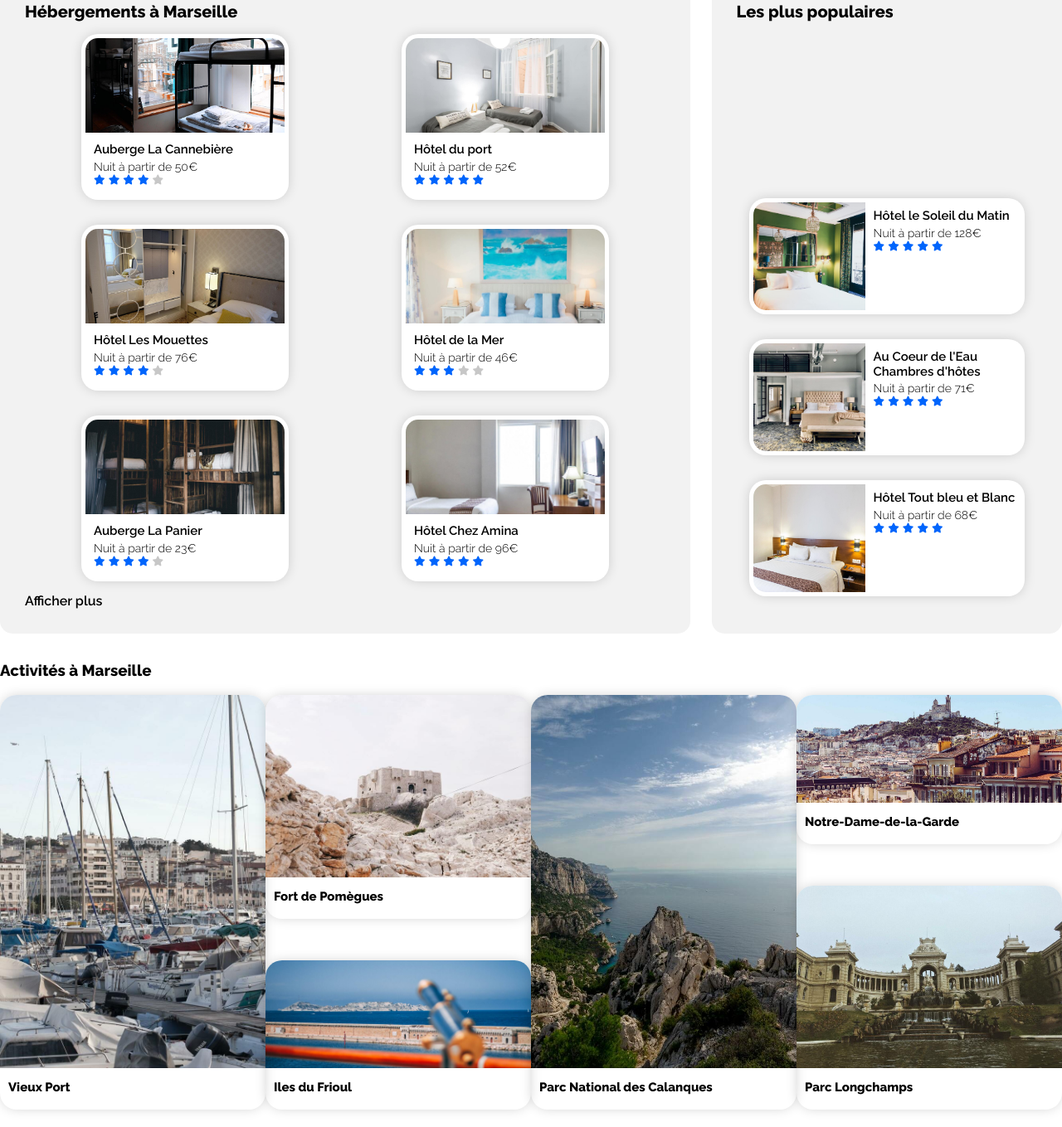
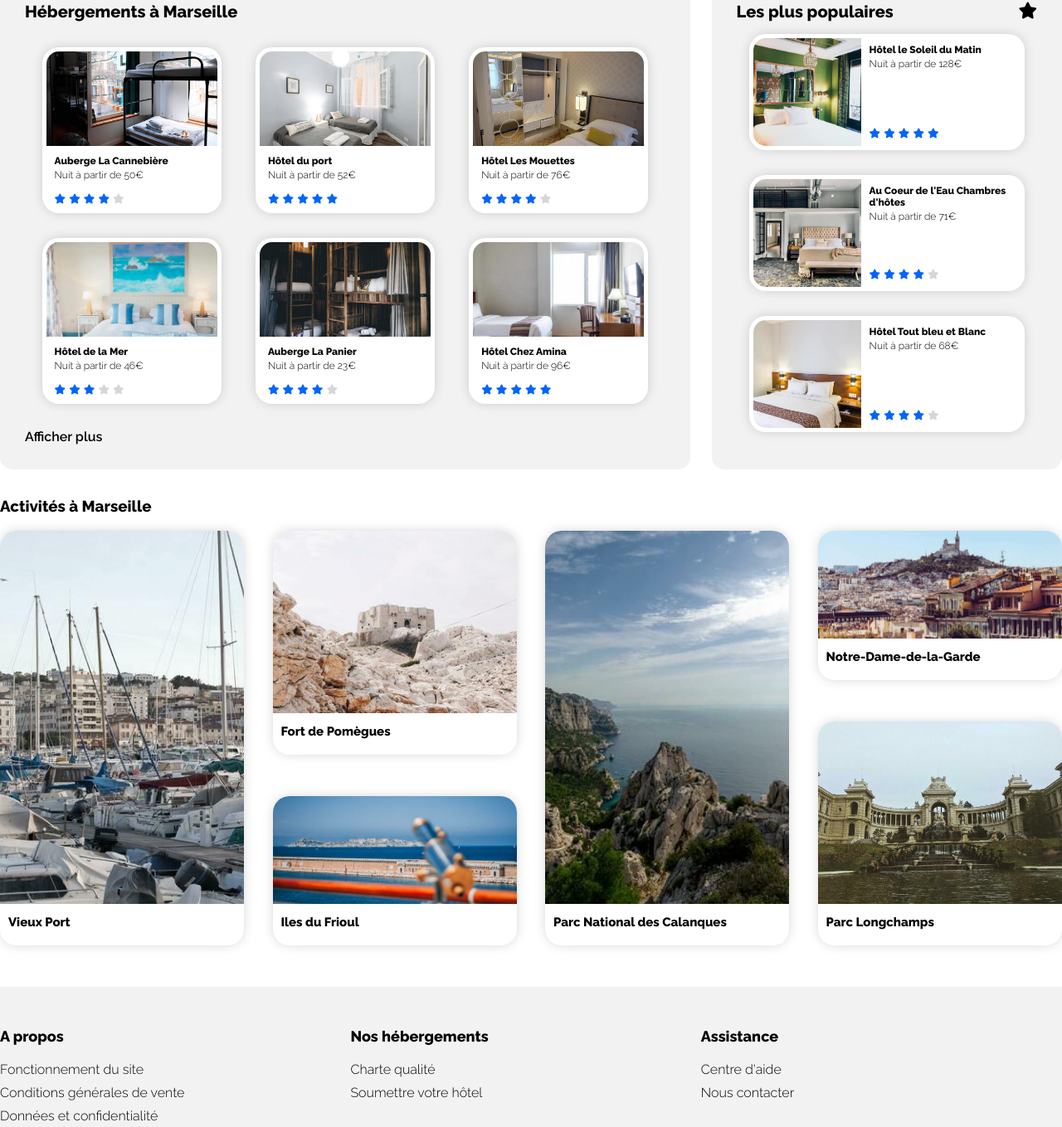
Before and after one commit to MaeRiz/OC_P2_Booki, a plain HTML site: page index.html in a window 1280 px wide. Shown: the part 417-1776 px from the top of the page at 83% size. Drawn offline with Linux system fonts and the light colour scheme.

Commit message:
Desktop version finish

```diff
--- a/css/desktop.css
+++ b/css/desktop.css
@@ -139,6 +139,10 @@ main p {
     border-left: 0;
 }
 
+.filter-item:hover {
+    box-shadow: 0px 0px 10px -2px rgba(0,0,0,0.2);
+    transition: 0.2s;
+}
 
 .filter-item i {
     background-color: #DEEBFF;
@@ -221,7 +225,7 @@ main p {
 
 .cards-basic {
     background-color: white;
-    width: 250px;
+    width: 28%;
     height: 200px;
     border-radius: 20px;
     padding: 5px;
@@ -238,18 +242,25 @@ main p {
 }
 
 .cards-basic .title {
-    font-size: 15px;
-    font-weight: 600;
+    font-size: 12px;
+    font-weight: 601;
 }
 
 .cards-basic .price {
-    font-size: 14px;
+    font-size: 12px;
     margin-top: 3px;
 }
 
 .cards-basic-infos {
     margin-top: 8px;
     margin-left: 10px;
+    position: relative;
+    height: 35%;
+}
+
+.stars {
+    position: absolute;
+    bottom: 5px;
 }
 
 .cards-basic:hover {
@@ -268,6 +279,13 @@ main p {
     display: flex;
     flex-direction: column;
     justify-content: space-between;
+    position: relative;
+}
+
+#results-popular i {
+    position: absolute;
+    right: 30px;
+    font-size: 20px;
 }
 
 .cards-popular {
@@ -284,7 +302,7 @@ main p {
 
 .cards-popular img{
     height: 100%;
-    width: 135px;
+    width: 130px;
     border-radius: 15px 0 0 15px;
     object-fit: cover;
 }
@@ -292,6 +310,7 @@ main p {
 .cards-popular-infos {
     margin-top: 8px;
     margin-left: 10px;
+    position: relative;
 }
 
 .cards-popular:hover {
@@ -300,14 +319,16 @@ main p {
 }
 
 .cards-popular .title {
-    font-size: 15px;
-    font-weight: 600;
+    font-size: 12px;
+    font-weight: 601;
 }
 
 .cards-popular .price {
-    font-size: 14px;
+    font-size: 12px;
     margin-top: 3px;
 }
+
+
 
 /* Activities */
 
@@ -317,7 +338,7 @@ main p {
 }
 
 .act {
-    width: 320px;
+    width: 100%;
     height: 500px;
     border-radius: 20px;
     box-shadow: 0px 0px 15px -2px rgba(0,0,0,0.2);
@@ -366,6 +387,7 @@ main p {
     flex-direction: column;
     justify-content: space-between;
     height: 500px;
+    width: 23%;
 }
 
 .act p {
--- a/index.html
+++ b/index.html
@@ -48,75 +48,87 @@
                 <h5>Hébergements à Marseille</h5>
                 <div class="cards-contain">
                     <div class="cards-basic">
-                        <img src="./assets/hebergements/3_medium/marcus-loke-WQJvWU_HZFo-unsplash.jpg" alt="Auberge La Cannebière">
+                        <img src="./assets/hebergements/4_small/marcus-loke-WQJvWU_HZFo-unsplash.jpg" alt="Auberge La Cannebière">
                         <div class="cards-basic-infos">
                             <p class="title">Auberge La Cannebière</p>
                             <p class="price">Nuit à partir de 50€</p>
-                            <span class="fa fa-solid fa-star fa-xs" style="color: #0065FC;"></span>
-                            <span class="fa fa-solid fa-star fa-xs" style="color: #0065FC;"></span>
-                            <span class="fa fa-solid fa-star fa-xs" style="color: #0065FC;"></span>
-                            <span class="fa fa-solid fa-star fa-xs" style="color: #0065FC;"></span>
-                            <span class="fa fa-solid fa-star fa-xs" style="color: #c7c7c7;"></span>
+                            <div class="stars">
+                                <span class="fa fa-solid fa-star fa-xs" style="color: #0065FC;"></span>
+                                <span class="fa fa-solid fa-star fa-xs" style="color: #0065FC;"></span>
+                                <span class="fa fa-solid fa-star fa-xs" style="color: #0065FC;"></span>
+                                <span class="fa fa-solid fa-star fa-xs" style="color: #0065FC;"></span>
+                                <span class="fa fa-solid fa-star fa-xs" style="color: #d6d6d6;"></span>
+                            </div>
                         </div>
                     </div>
                     <div class="cards-basic">
-                        <img src="./assets/hebergements/3_medium/fred-kleber-gTbaxaVLvsg-unsplash.jpg" alt="Hôtel du port">
+                        <img src="./assets/hebergements/4_small/fred-kleber-gTbaxaVLvsg-unsplash.jpg" alt="Hôtel du port">
                         <div class="cards-basic-infos">
                             <p class="title">Hôtel du port</p>
                             <p class="price">Nuit à partir de 52€</p>
-                            <span class="fa fa-solid fa-star fa-xs" style="color: #0065FC;"></span>
-                            <span class="fa fa-solid fa-star fa-xs" style="color: #0065FC;"></span>
-                            <span class="fa fa-solid fa-star fa-xs" style="color: #0065FC;"></span>
-                            <span class="fa fa-solid fa-star fa-xs" style="color: #0065FC;"></span>
-                            <span class="fa fa-solid fa-star fa-xs" style="color: #0065FC;"></span>
+                            <div class="stars">
+                                <span class="fa fa-solid fa-star fa-xs" style="color: #0065FC;"></span>
+                                <span class="fa fa-solid fa-star fa-xs" style="color: #0065FC;"></span>
+                                <span class="fa fa-solid fa-star fa-xs" style="color: #0065FC;"></span>
+                                <span class="fa fa-solid fa-star fa-xs" style="color: #0065FC;"></span>
+                                <span class="fa fa-solid fa-star fa-xs" style="color: #0065FC;"></span>
+                            </div>
                         </div>
                     </div>
                     <div class="cards-basic">
-                        <img src="./assets/hebergements/3_medium/reisetopia-B8WIgxA_PFU-unsplash.jpg" alt="Hôtel Les Mouettes">
+                        <img src="./assets/hebergements/4_small/reisetopia-B8WIgxA_PFU-unsplash.jpg" alt="Hôtel Les Mouettes">
                         <div class="cards-basic-infos">
                             <p class="title">Hôtel Les Mouettes</p>
                             <p class="price">Nuit à partir de 76€</p>
-                            <span class="fa fa-solid fa-star fa-xs" style="color: #0065FC;"></span>
-                            <span class="fa fa-solid fa-star fa-xs" style="color: #0065FC;"></span>
-                            <span class="fa fa-solid fa-star fa-xs" style="color: #0065FC;"></span>
-                            <span class="fa fa-solid fa-star fa-xs" style="color: #0065FC;"></span>
-                            <span class="fa fa-solid fa-star fa-xs" style="color: #c7c7c7;"></span>
+                            <div class="stars">
+                                <span class="fa fa-solid fa-star fa-xs" style="color: #0065FC;"></span>
+                                <span class="fa fa-solid fa-star fa-xs" style="color: #0065FC;"></span>
+                                <span class="fa fa-solid fa-star fa-xs" style="color: #0065FC;"></span>
+                                <span class="fa fa-solid fa-star fa-xs" style="color: #0065FC;"></span>
+                                <span class="fa fa-solid fa-star fa-xs" style="color: #d6d6d6;"></span>
+                            </div>
                         </div>
                     </div>
                     <div class="cards-basic">
-                        <img src="./assets/hebergements/3_medium/annie-spratt-Eg1qcIitAuA-unsplash.jpg" alt="Hôtel de la Mer">
+                        <img src="./assets/hebergements/4_small/annie-spratt-Eg1qcIitAuA-unsplash.jpg" alt="Hôtel de la Mer">
                         <div class="cards-basic-infos">
                             <p class="title">Hôtel de la Mer</p>
                             <p class="price">Nuit à partir de 46€</p>
-                            <span class="fa fa-solid fa-star fa-xs" style="color: #0065FC;"></span>
-                            <span class="fa fa-solid fa-star fa-xs" style="color: #0065FC;"></span>
-                            <span class="fa fa-solid fa-star fa-xs" style="color: #0065FC;"></span>
-                            <span class="fa fa-solid fa-star fa-xs" style="color: #c7c7c7;"></span>
-                            <span class="fa fa-solid fa-star fa-xs" style="color: #c7c7c7;"></span>
+                            <div class="stars">
+                                <span class="fa fa-solid fa-star fa-xs" style="color: #0065FC;"></span>
+                                <span class="fa fa-solid fa-star fa-xs" style="color: #0065FC;"></span>
+                                <span class="fa fa-solid fa-star fa-xs" style="color: #0065FC;"></span>
+                                <span class="fa fa-solid fa-star fa-xs" style="color: #d6d6d6;"></span>
+                                <span class="fa fa-solid fa-star fa-xs" style="color: #d6d6d6;"></span>
+                            </div>
                         </div>
                     </div>
                     <div class="cards-basic">
-                        <img src="./assets/hebergements/3_medium/nicate-lee-kT-ZyaiwBe0-unsplash.jpg" alt="Auberge La Panier">
+                        <img src="./assets/hebergements/4_small/nicate-lee-kT-ZyaiwBe0-unsplash.jpg" alt="Auberge La Panier">
                         <div class="cards-basic-infos">
                             <p class="title">Auberge La Panier</p>
                             <p class="price">Nuit à partir de 23€</p>
-                            <span class="fa fa-solid fa-star fa-xs" style="color: #0065FC;"></span>
-                            <span class="fa fa-solid fa-star fa-xs" style="color: #0065FC;"></span>
-                            <span class="fa fa-solid fa-star fa-xs" style="color: #0065FC;"></span>
-                            <span class="fa fa-solid fa-star fa-xs" style="color: #0065FC;"></span>
-                            <span class="fa fa-solid fa-star fa-xs" style="color: #c7c7c7;"></span>
+                            <div class="stars">
+                                <span class="fa fa-solid fa-star fa-xs" style="color: #0065FC;"></span>
+                                <span class="fa fa-solid fa-star fa-xs" style="color: #0065FC;"></span>
+                                <span class="fa fa-solid fa-star fa-xs" style="color: #0065FC;"></span>
+                                <span class="fa fa-solid fa-star fa-xs" style="color: #0065FC;"></span>
+                                <span class="fa fa-solid fa-star fa-xs" style="color: #d6d6d6;"></span>
+                            </div>
                         </div>
                     </div>
                     <div class="cards-basic">
-                        <img src="./assets/hebergements/3_medium/febrian-zakaria-M6S1WvfW68A-unsplash.jpg" alt="Hôtel Chez Amina">
+                        <img src="./assets/hebergements/4_small/febrian-zakaria-M6S1WvfW68A-unsplash.jpg" alt="Hôtel Chez Amina">
                         <div class="cards-basic-infos">
                             <p class="title">Hôtel Chez Amina</p>
                             <p class="price">Nuit à partir de 96€</p>
-                            <span class="fa fa-solid fa-star fa-xs" style="color: #0065FC;"></span>
-                            <span class="fa fa-solid fa-star fa-xs" style="color: #0065FC;"></span>
-                            <span class="fa fa-solid fa-star fa-xs" style="color: #0065FC;"></span>
-                            <span class="fa fa-solid fa-star fa-xs" style="color: #0065FC;"></span>
-                            <span class="fa fa-solid fa-star fa-xs" style="color: #0065FC;"></span>
+                            <div class="stars">
+                                <span class="fa fa-solid fa-star fa-xs" style="color: #0065FC;"></span>
+                                <span class="fa fa-solid fa-star fa-xs" style="color: #0065FC;"></span>
+                                <span class="fa fa-solid fa-star fa-xs" style="color: #0065FC;"></span>
+                                <span class="fa fa-solid fa-star fa-xs" style="color: #0065FC;"></span>
+                                <span class="fa fa-solid fa-star fa-xs" style="color: #0065FC;"></span>
+                            </div>
                         </div>
                     </div>
                 </div>
@@ -124,13 +136,14 @@
             </div>
             <div id="results-popular">
                 <h5>Les plus populaires</h5>
+                <i class="fa fa-solid fa-star"></i>
                 <div class="cards-contain">
                     <div class="cards-popular">
-                        <img src="./assets/hebergements/3_medium/emile-guillemot-Bj_rcSC5XfE-unsplash.jpg" alt="Hôtel le Soleil du Matin">
+                        <img src="./assets/hebergements/4_small/emile-guillemot-Bj_rcSC5XfE-unsplash.jpg" alt="Hôtel le Soleil du Matin">
                         <div class="cards-popular-infos">
                             <p class="title">Hôtel le Soleil du Matin</p>
                             <p class="price">Nuit à partir de 128€</p>
-                            <div class="stars-popular">
+                            <div class="stars">
                                 <span class="fa fa-solid fa-star fa-xs" style="color: #0065FC;"></span>
                                 <span class="fa fa-solid fa-star fa-xs" style="color: #0065FC;"></span>
                                 <span class="fa fa-solid fa-star fa-xs" style="color: #0065FC;"></span>
@@ -140,30 +153,30 @@
                         </div>
                     </div>
                     <div class="cards-popular">
-                        <img src="./assets/hebergements/3_medium/aw-creative-VGs8z60yT2c-unsplash.jpg" alt="Au Coeur de l'Eau Chambres d'hôtes">
+                        <img src="./assets/hebergements/4_small/aw-creative-VGs8z60yT2c-unsplash.jpg" alt="Au Coeur de l'Eau Chambres d'hôtes">
                         <div class="cards-popular-infos">
                             <p class="title">Au Coeur de l'Eau Chambres d'hôtes</p>
                             <p class="price">Nuit à partir de 71€</p>
-                            <div class="stars-popular">
+                            <div class="stars">
                                 <span class="fa fa-solid fa-star fa-xs" style="color: #0065FC;"></span>
                                 <span class="fa fa-solid fa-star fa-xs" style="color: #0065FC;"></span>
                                 <span class="fa fa-solid fa-star fa-xs" style="color: #0065FC;"></span>
                                 <span class="fa fa-solid fa-star fa-xs" style="color: #0065FC;"></span>
-                                <span class="fa fa-solid fa-star fa-xs" style="color: #0065FC;"></span>
+                                <span class="fa fa-solid fa-star fa-xs" style="color: #d6d6d6;"></span>
                             </div>
                         </div>
                     </div>
                     <div class="cards-popular">
-                        <img src="./assets/hebergements/3_medium/febrian-zakaria-sjvU0THccQA-unsplash.jpg" alt="Hôtel Tout bleu et Blanc">
+                        <img src="./assets/hebergements/4_small/febrian-zakaria-sjvU0THccQA-unsplash.jpg" alt="Hôtel Tout bleu et Blanc">
                         <div class="cards-popular-infos">
                             <p class="title">Hôtel Tout bleu et Blanc</p>
                             <p class="price">Nuit à partir de 68€</p>
-                            <div class="stars-popular">
+                            <div class="stars">
                                 <span class="fa fa-solid fa-star fa-xs" style="color: #0065FC;"></span>
                                 <span class="fa fa-solid fa-star fa-xs" style="color: #0065FC;"></span>
                                 <span class="fa fa-solid fa-star fa-xs" style="color: #0065FC;"></span>
                                 <span class="fa fa-solid fa-star fa-xs" style="color: #0065FC;"></span>
-                                <span class="fa fa-solid fa-star fa-xs" style="color: #0065FC;"></span>
+                                <span class="fa fa-solid fa-star fa-xs" style="color: #d6d6d6;"></span>
                             </div>
                         </div>
                     </div>
@@ -173,31 +186,35 @@
         <div id="activities">
             <h3>Activités à Marseille</h3>
             <div class="mosaic">
-                <div class="act act--large">
-                    <img src="./assets/activites/3_medium/reno-laithienne-QUgJhdY5Fyk-unsplash.jpg" alt="Vieux Port">
-                    <p>Vieux Port</p>
+                <div class="column">
+                    <div class="act act--large">
+                        <img src="./assets/activites/4_small/reno-laithienne-QUgJhdY5Fyk-unsplash.jpg" alt="Vieux Port">
+                        <p>Vieux Port</p>
+                    </div>
                 </div>
                 <div class="column">
                     <div class="act act--medium">
-                        <img src="./assets/activites/3_medium/paul-hermann-QFTrLdQIRhI-unsplash.jpg" alt="Fort de Pomègues">
+                        <img src="./assets/activites/4_small/paul-hermann-QFTrLdQIRhI-unsplash.jpg" alt="Fort de Pomègues">
                         <p>Fort de Pomègues</p>
                     </div>
                     <div class="act act--small">
-                        <img src="./assets/activites/3_medium/kevin-hikari-rV_Qd1l-VXg-unsplash.jpg" alt="Iles du Frioul">
+                        <img src="./assets/activites/4_small/kevin-hikari-rV_Qd1l-VXg-unsplash.jpg" alt="Iles du Frioul">
                         <p>Iles du Frioul</p>
                     </div>
                 </div>
-                <div class="act act--marge">
-                    <img src="./assets/activites/3_medium/kilyan-sockalingum-NR8-cBCN3aI-unsplash.jpg" alt="Parc National des Calanques">
-                    <p>Parc National des Calanques</p>
+                <div class="column">
+                    <div class="act act--large">
+                        <img src="./assets/activites/4_small/kilyan-sockalingum-NR8-cBCN3aI-unsplash.jpg" alt="Parc National des Calanques">
+                        <p>Parc National des Calanques</p>
+                    </div>
                 </div>
                 <div class="column">
                     <div class="act act--small">
-                        <img src="./assets/activites/3_medium/florian-wehde-xW9e8gdotxI-unsplash.jpg" alt="Notre-Dame-de-la-Garde">
+                        <img src="./assets/activites/4_small/florian-wehde-xW9e8gdotxI-unsplash.jpg" alt="Notre-Dame-de-la-Garde">
                         <p>Notre-Dame-de-la-Garde</p>
                     </div>
                     <div class="act act--medium">
-                        <img src="./assets/activites/3_medium/lena-paulin-wH2-EJoDcV0-unsplash.jpg" alt="Parc Longchamps">
+                        <img src="./assets/activites/4_small/lena-paulin-wH2-EJoDcV0-unsplash.jpg" alt="Parc Longchamps">
                         <p>Parc Longchamps</p>
                     </div>
                 </div>
```
